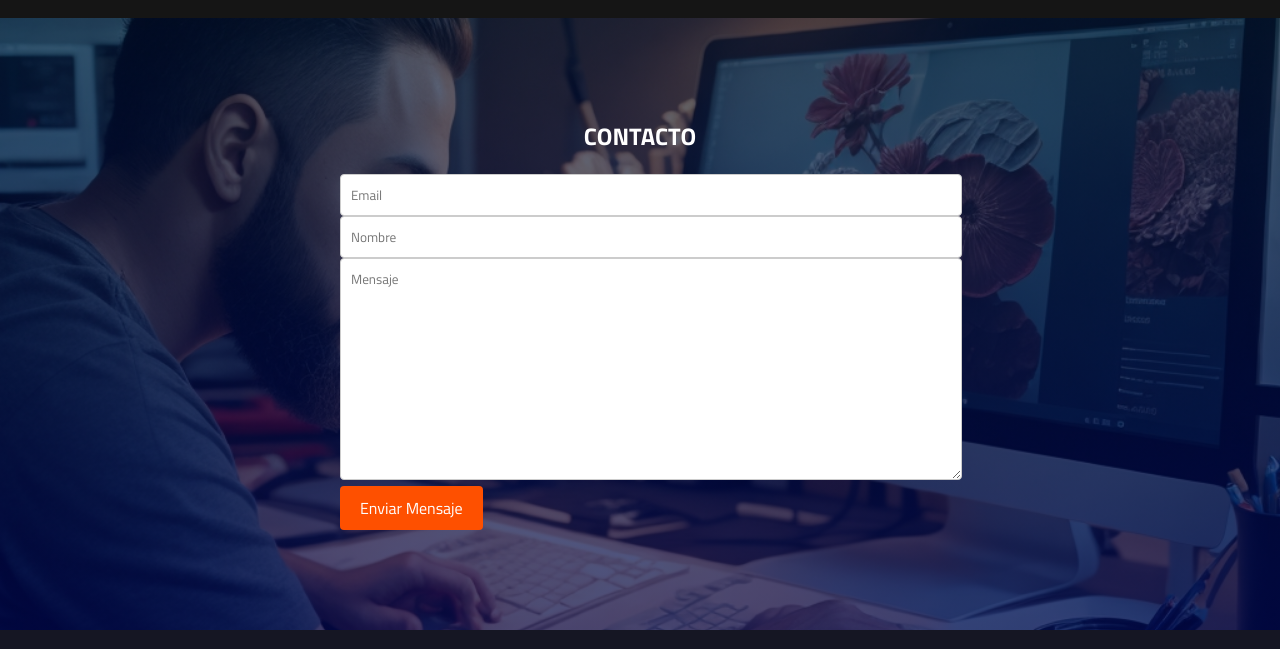
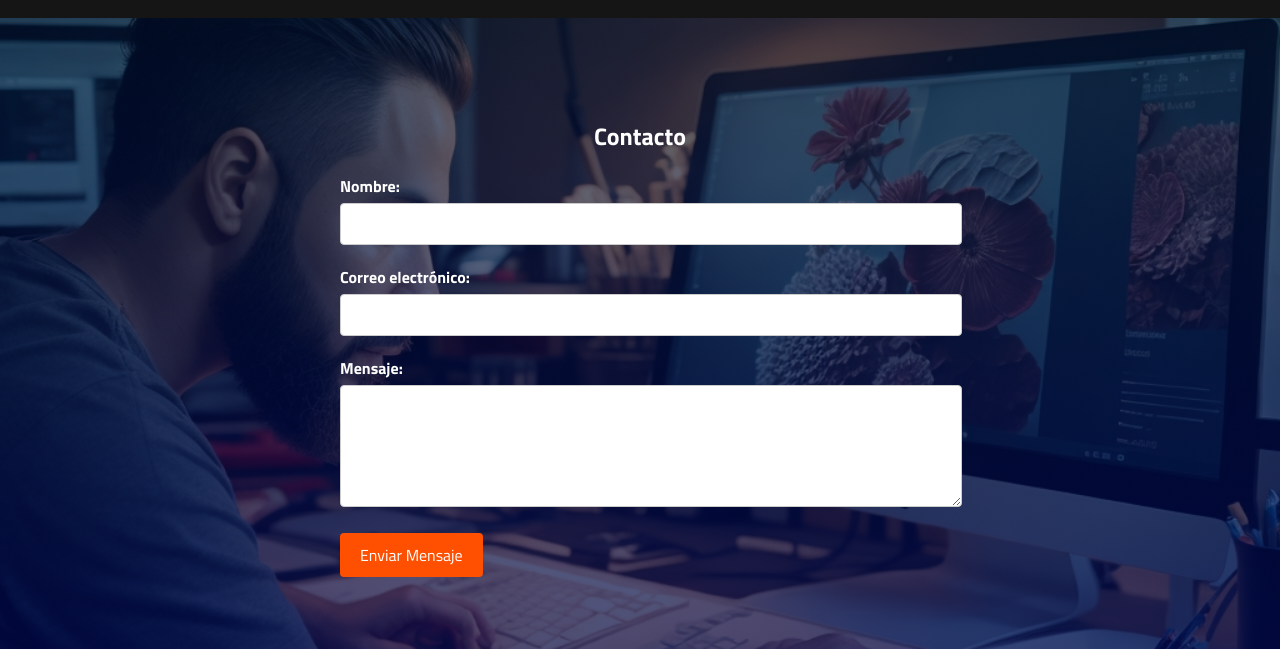
Before and after one commit to u-armando/Proyecto1, a plain HTML site: page cv.html in a window 1280 px wide. Shown: the part 3078-3727 px from the top of the page. Drawn offline with Linux system fonts and the light colour scheme.

Commit message:
Add files via upload

```diff
--- a/cv.html
+++ b/cv.html
@@ -9,8 +9,8 @@
     <title>ARMANDO URBINA</title>
 </head>
 <body>
-   <!-- MENU -->
-   <div class="contenedor-header">
+    <!-- MENU -->
+    <div class="contenedor-header">
     <header>
 
         <nav id="nav">
@@ -234,33 +234,31 @@
 <!-- SECCION CONTACTO -->
 <section class="contacto" id="contacto">
     <div class="contenido-seccion">
-        <div class="contenedor-titulo">
+      <h2>Contacto</h2>
+      <form action="https://formsubmit.co/armando.u26@email.com" method="POST">
+        <div class="campo-formulario">
+          <label for="nombre">Nombre:</label>
+          <input type="text" id="nombre" name="nombre" required>
+        </div>
+        <div class="campo-formulario">
+          <label for="correo">Correo electrónico:</label>
+          <input type="email" id="correo" name="correo" required>
+        </div>
+        <div class="campo-formulario">
+          <label for="mensaje">Mensaje:</label>
+          <textarea id="mensaje" name="mensaje" rows="5" required></textarea>
+        </div>
+        <div class="campo-formulario">
+          <button type="submit">Enviar Mensaje</button>
+        </div>
+      </form>
+    </div>
+  </section>
 
-            <div class="info">
-
-                <h2>CONTACTO</h2>
-            </div>
-        </div>
-        <div class="fila">
-            <div class="col">
-                <input type="text" placeholder="Email">
-            </div>
-            <div class="col">
-                <input type="text" placeholder="Nombre">
-            </div>
-        </div>
-        <div class="mensaje">
-            <textarea name="" id="" cols="30" rows="10" placeholder="Mensaje"></textarea>
-            <button>Enviar Mensaje</button>
-        </div>
-
-    </div>
-
-</section>
 
     <footer>
         <div class="info">
-            <p>  Todos los derechos reservados - 2023 </p>
+            <p>  Todos los derechos reservados &copy; - 2023 </p>
             <p class="texto-derecha">Realizado Por: Armando Urbina</p>
             <div class="redes">
                 <a href="https://www.facebook.com/armando.urbina.142"><i class="fa-brands fa-facebook-f"></i></a>
```
